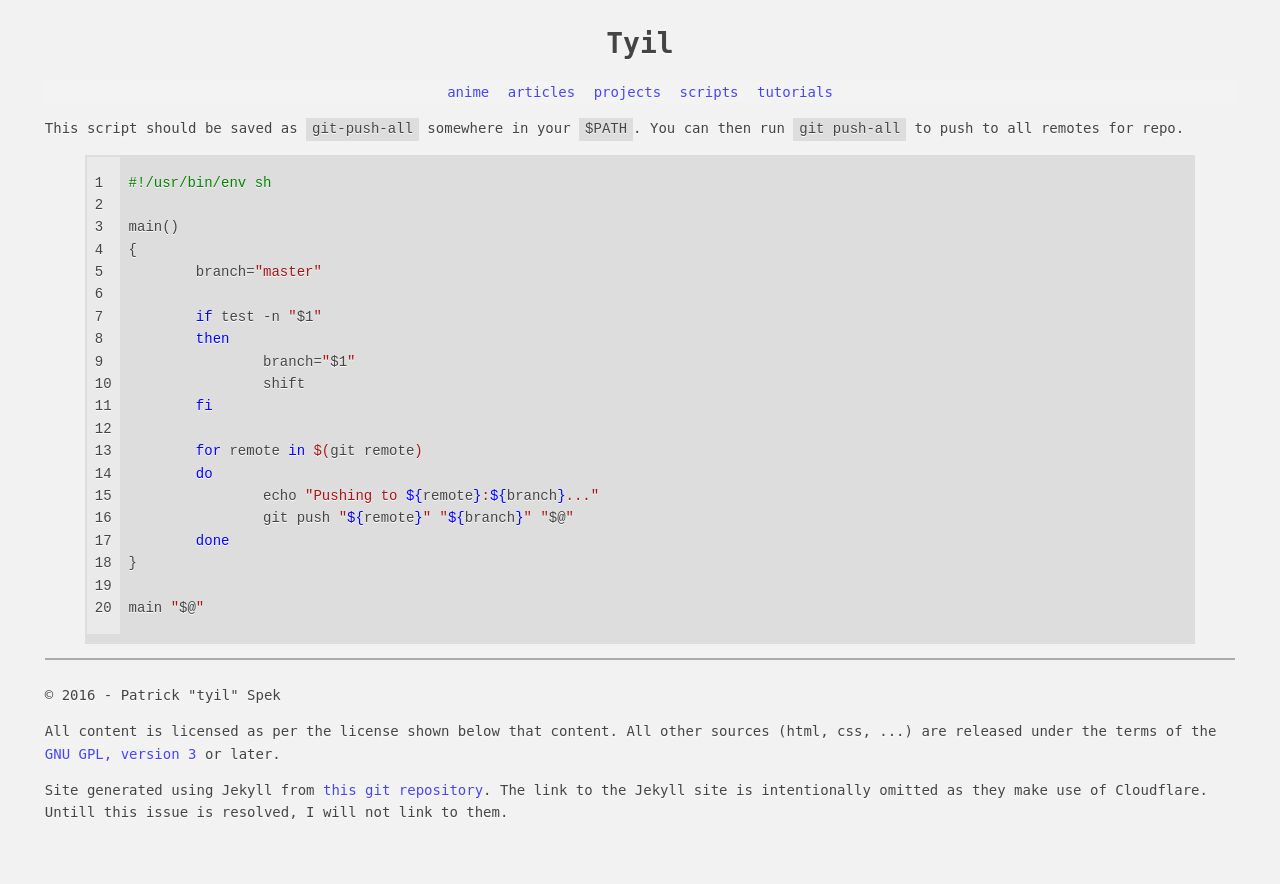
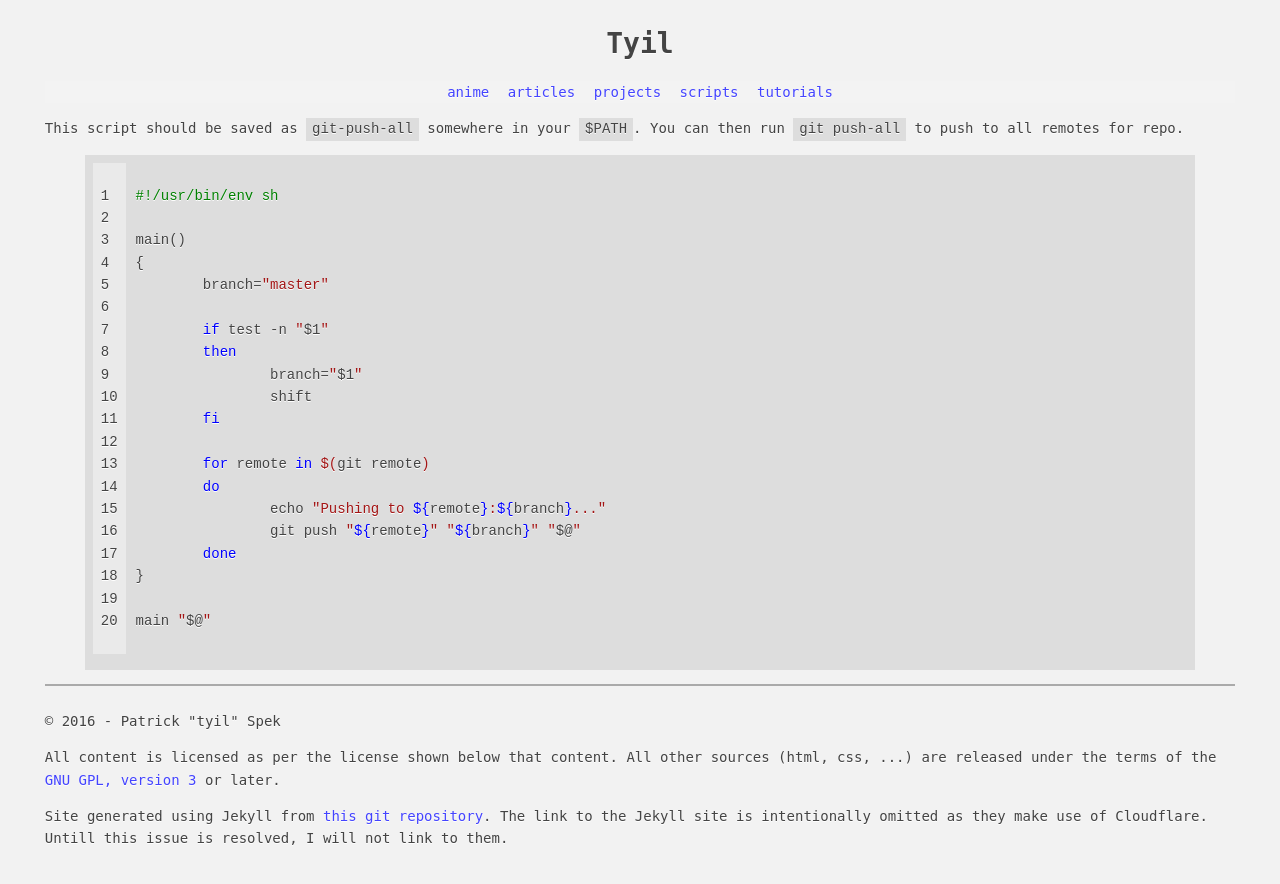
Before and after one commit to Tyil/website, a Jekyll site: the page built from _scripts/git-push-all.md, in a window 1280 px wide. Shown: the top 884 px of the page. Built offline with Jekyll 4.4.1, drawn with Linux system fonts in a browser that asks for light colours; Markdown is read by kramdown in place of the engine named in the settings.

Commit message:
Update pygments css

```diff
--- a/css/pygments.scss
+++ b/css/pygments.scss
@@ -3,8 +3,8 @@
 
 figure.highlight {
 	// containing block
-	code {
-		padding-left: 0;
+	td.code pre {
+		padding: 7px;
 	}
 
 	// line numbers
@@ -17,9 +17,12 @@ figure.highlight {
 		}
 	}
 
-	// actual code
-	.code {
-		padding-left: 7px;
+	code {
+		padding: 0px;
+	}
+
+	pre {
+		padding: 6px;
 	}
 
 	// comments
```
